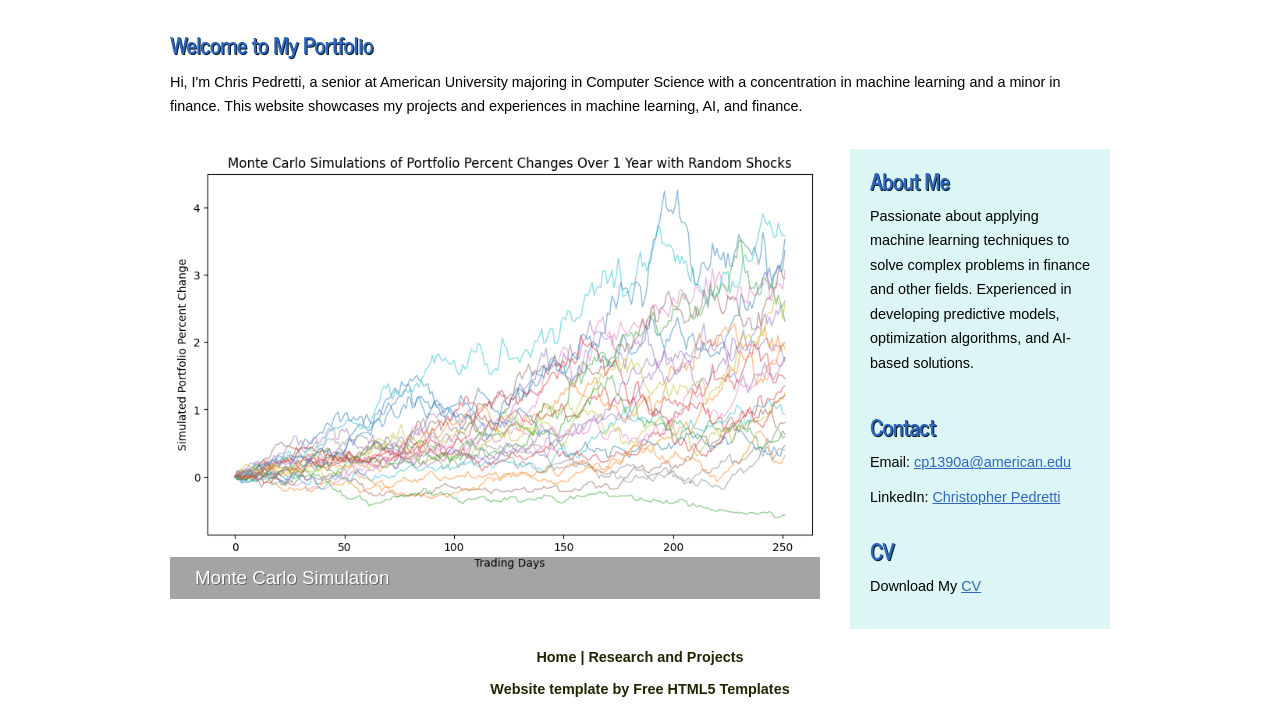
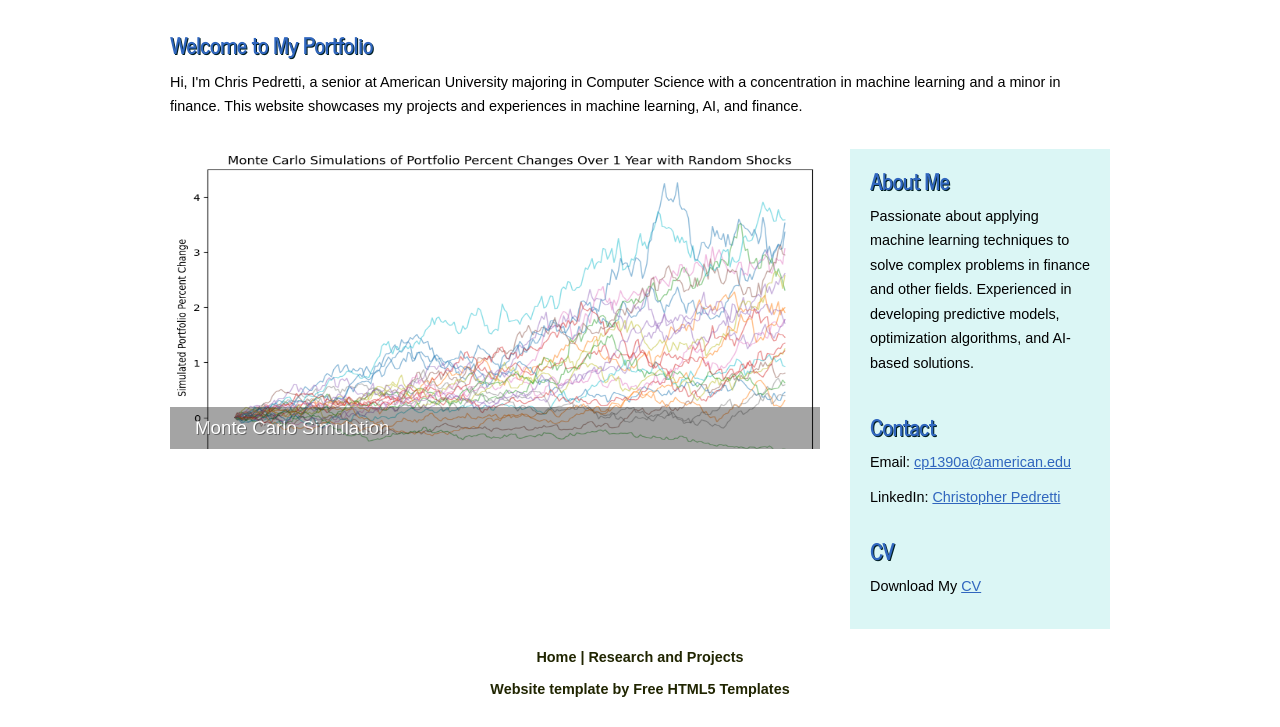
Before and after one commit to sartre001/personal_webpage, a plain HTML site: page index.html in a window 1280 px wide. Shown: the part 102-829 px from the top of the page. Drawn offline with Linux system fonts and the light colour scheme.

Commit message:
Please enter the commit message for your changes. Lines starting with '#' will be ignored, and an empty message aborts the commit.
On branch main
Your branch is up to date with 'origin/main'.

Changes to be committed:
	modified:   css/style.css

```diff
--- a/css/style.css
+++ b/css/style.css
@@ -327,17 +327,10 @@ footer a:hover {
 ul.slideshow {
   list-style: none;
   width: 650px;
-  height: 450px;
+  height: 300px;
   overflow: hidden;
   position: relative;
   margin: 0;
-}
-
-.slideshow img {
-  width: 100%;
-  height: 100%;
-  object-fit: contain; /* or contain, depending on the desired behavior */
-  object-position: center;
 }
 
 ul.slideshow li {
```
